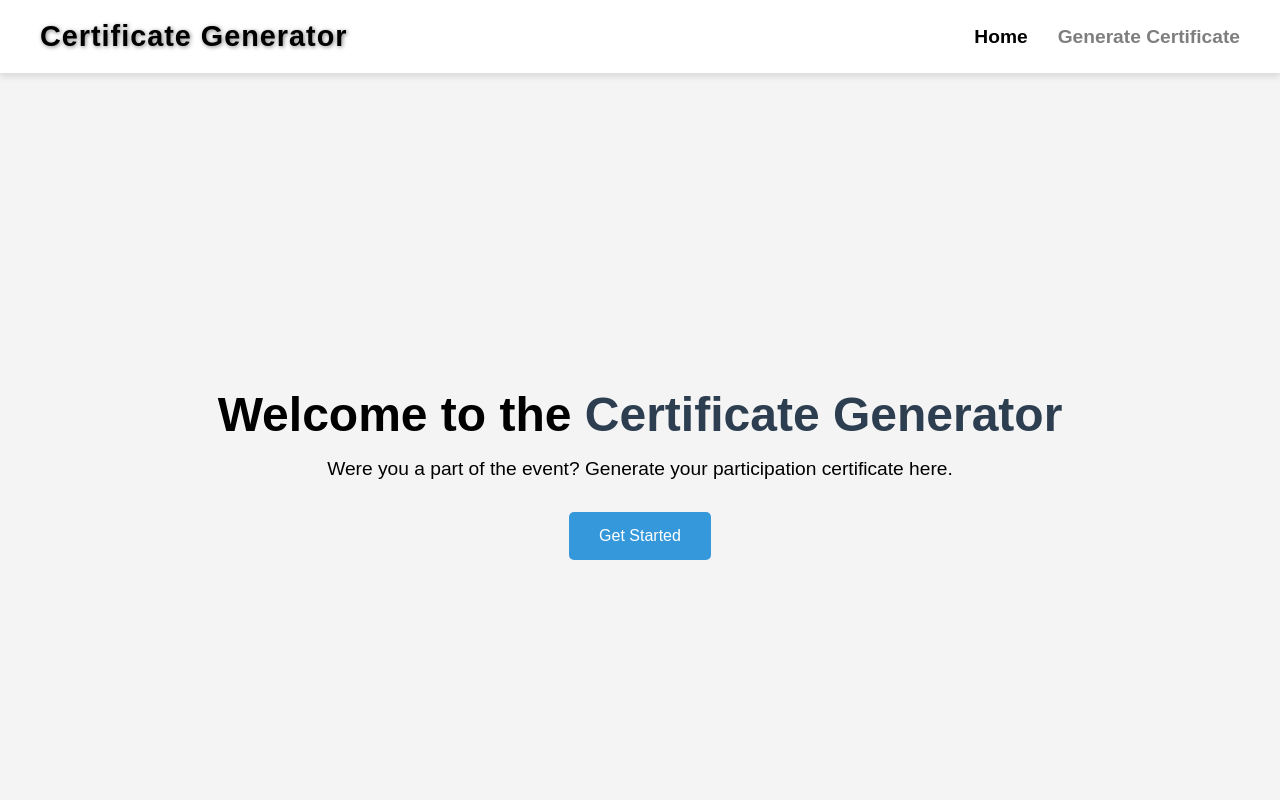
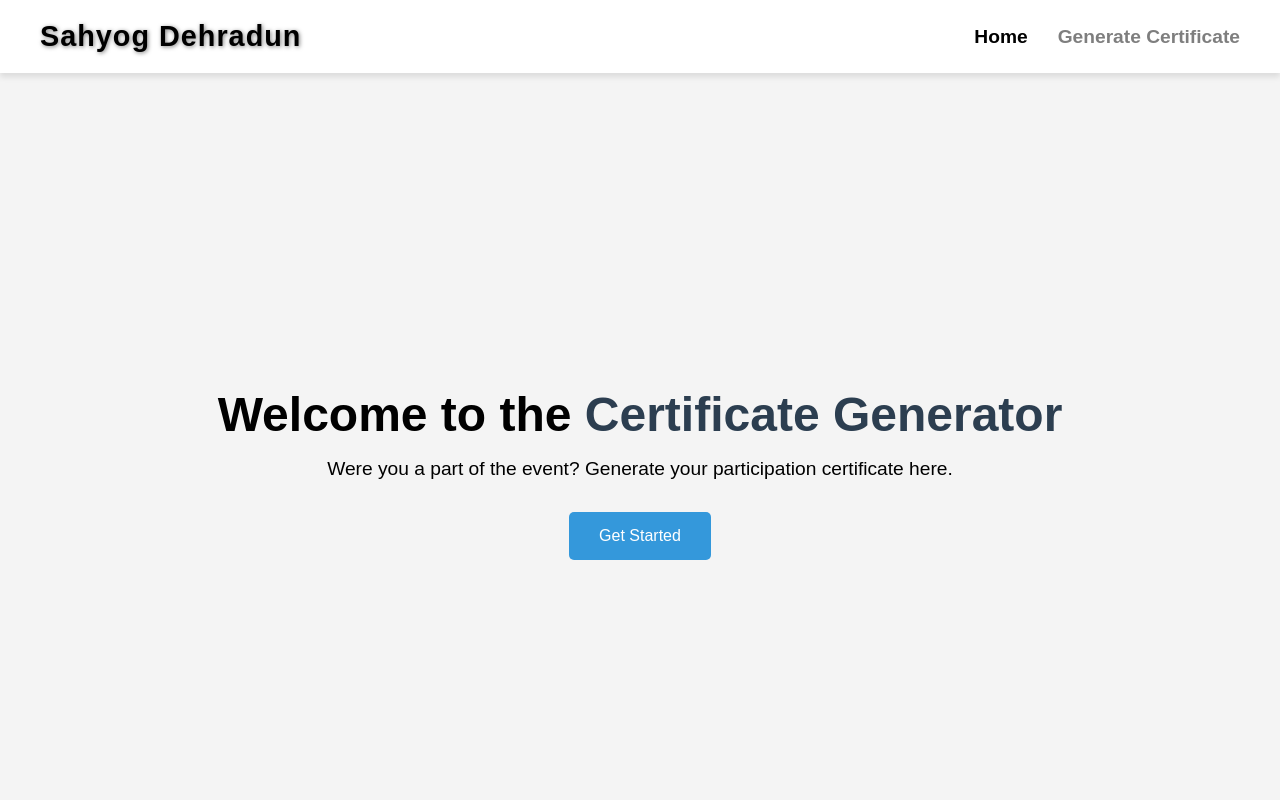
Before and after one commit to pundir8372/Certificate-Generator, a React (Vite) app: page / in a window 1280 px wide. Shown: the top 800 px of the page. Built offline with nearby package versions, Linux system fonts and the light colour scheme; no server answers; the database is empty.

Commit message:
Update Header.jsx

```diff
--- a/src/components/Header.jsx
+++ b/src/components/Header.jsx
@@ -9,7 +9,7 @@ const Header = () => {
   return (
     <header className="header">
       <div className="logo">
-        <h1>Certificate Generator</h1>
+        <h1>Sahyog Dehradun</h1>
       </div>
       <nav className="nav">
         <Link to="/" className="underline-link">Home</Link>
```
